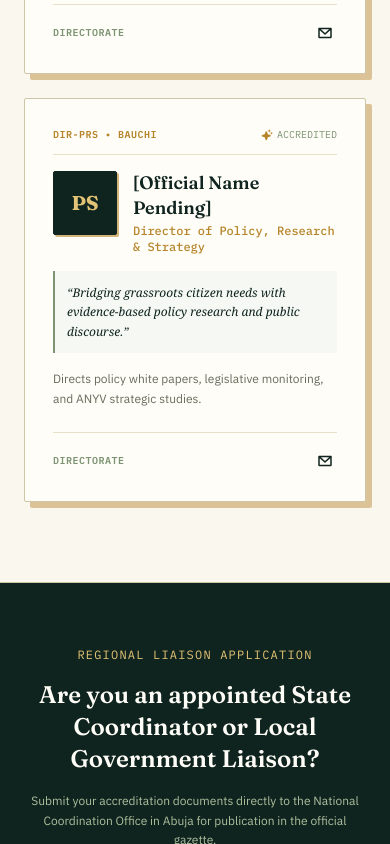
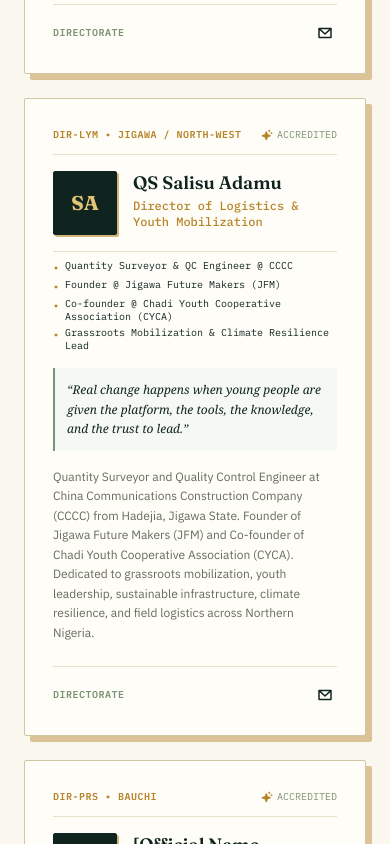
Before and after one commit to Yamojr001/anyv, a React (Vite) app: page /leadership in a window 390 px wide. Shown: the part 6800-7644 px from the top of the page. Built offline with nearby package versions, Linux system fonts and the light colour scheme.

Commit message:
feat: add QS Salisu Adamu as Director of Logistics & Youth Mobilization with portrait asset stored and commented out

```diff
--- a/src/data/leadershipData.js
+++ b/src/data/leadershipData.js
@@ -220,6 +220,29 @@ export const leadershipOfficials = [
     }
   },
   {
+    id: 'dir-salisu-adamu',
+    name: 'QS Salisu Adamu',
+    popularName: 'QS Salisu Adamu',
+    rankTitle: 'Director of Logistics & Youth Mobilization',
+    category: 'directorate',
+    state: 'Jigawa / North-West',
+    badgeCode: 'DIR-LYM',
+    // photoUrl: '/images/officials/salisu-adamu.png', // Commented out for now
+    photoUrl: '',
+    initials: 'SA',
+    portfolioRoles: [
+      'Quantity Surveyor & QC Engineer @ CCCC',
+      'Founder @ Jigawa Future Makers (JFM)',
+      'Co-founder @ Chadi Youth Cooperative Association (CYCA)',
+      'Grassroots Mobilization & Climate Resilience Lead'
+    ],
+    quote: 'Real change happens when young people are given the platform, the tools, the knowledge, and the trust to lead.',
+    bio: 'Quantity Surveyor and Quality Control Engineer at China Communications Construction Company (CCCC) from Hadejia, Jigawa State. Founder of Jigawa Future Makers (JFM) and Co-founder of Chadi Youth Cooperative Association (CYCA). Dedicated to grassroots mobilization, youth leadership, sustainable infrastructure, climate resilience, and field logistics across Northern Nigeria.',
+    socials: {
+      email: 'logistics.mobilization@anyv.ng'
+    }
+  },
+  {
     id: 'dir-03',
     name: '[Official Name Pending]',
     rankTitle: 'Director of Policy, Research & Strategy',
```
Also changed, not shown: public/images/officials/salisu-adamu.png (added).
